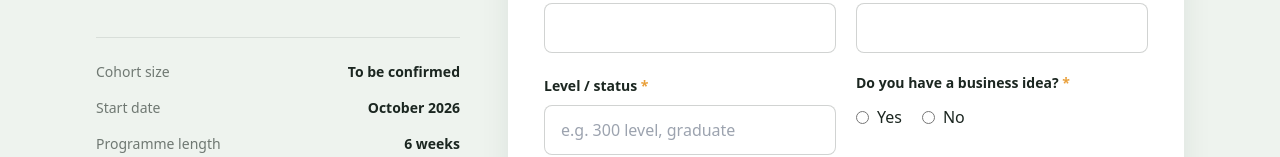
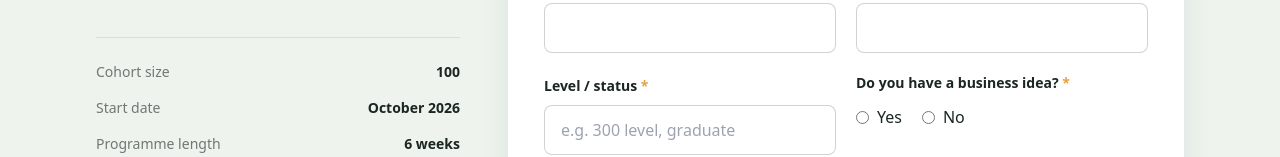
Before and after one commit to Andrew-oduola/cave-addullam, a plain HTML site: page index.html in a window 1280 px wide. Shown: the part 4015-4172 px from the top of the page. Drawn offline with nearby package versions, Linux system fonts and the light colour scheme.

Commit message:
Set cohort size

```diff
--- a/index.html
+++ b/index.html
@@ -132,7 +132,7 @@
 
   <script>
     // TODO: Update these four values before publishing.
-    const COHORT_SIZE = 'To be confirmed';
+    const COHORT_SIZE = '100';
     const START_DATE = 'October 2026';
     const PROGRAMME_WEEKS = '6 weeks';
     // TODO: Replace the form action and entry.* names above with Google Form values.
```
